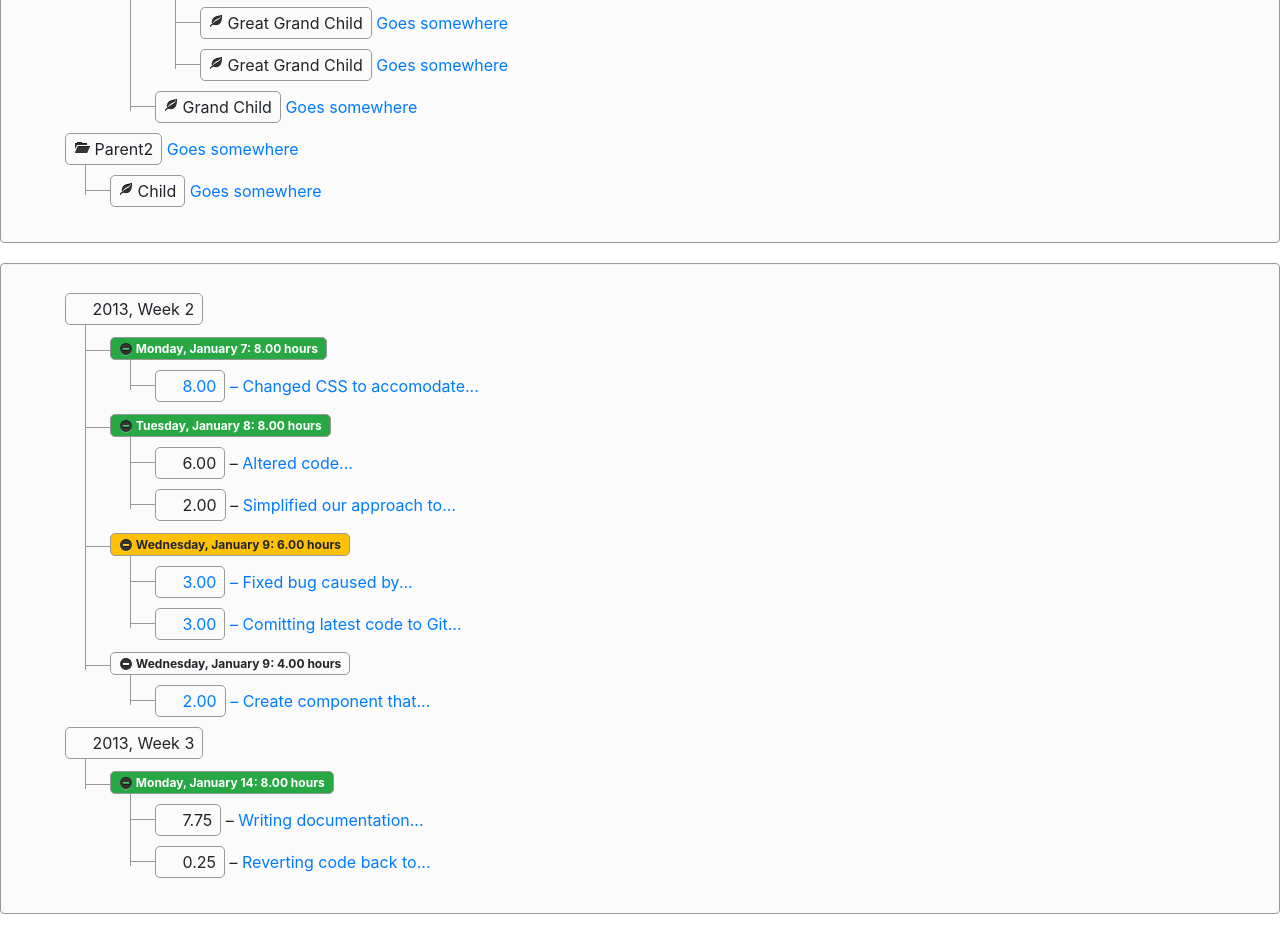
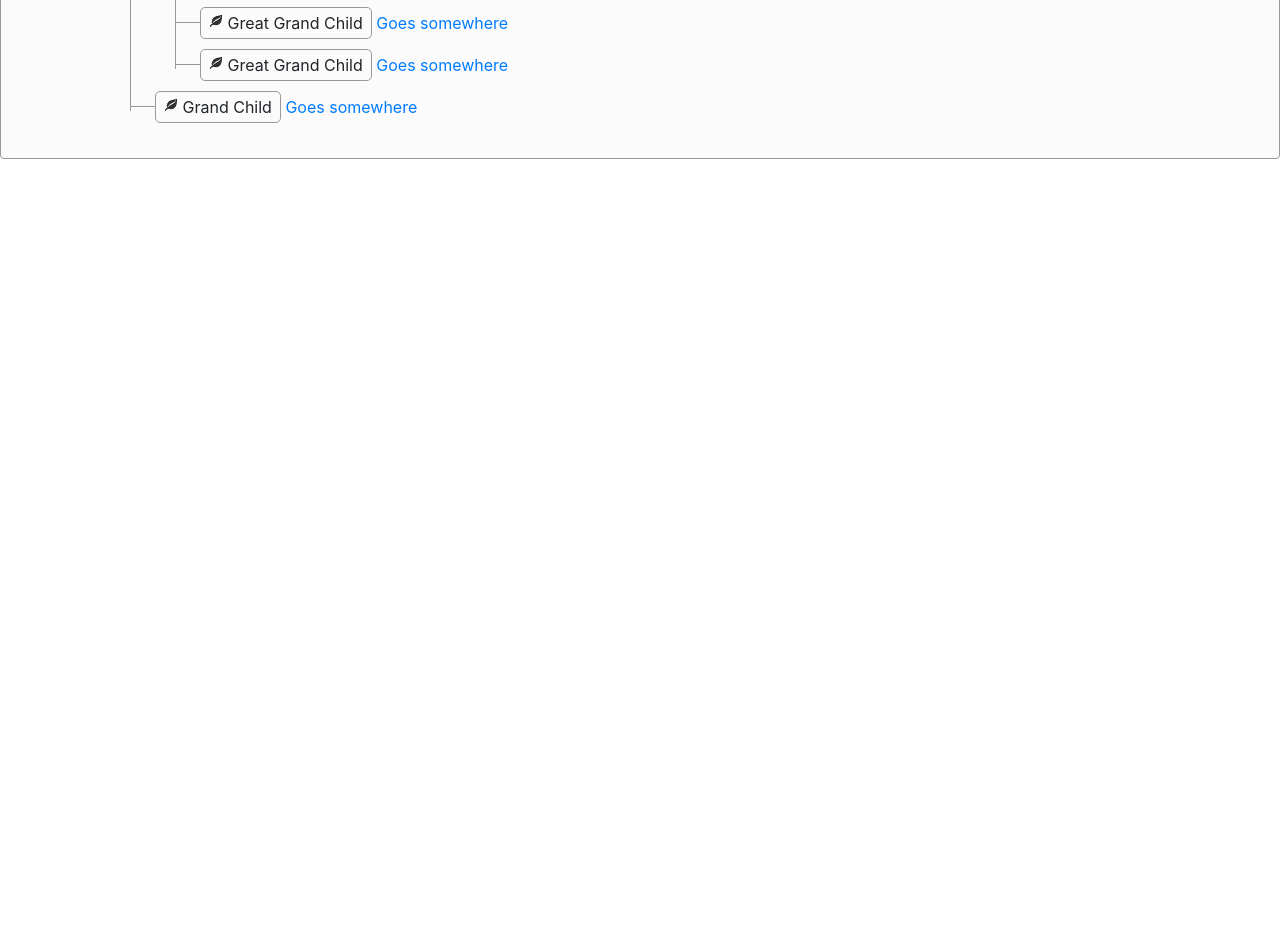
Before and after one commit to fujinlong123/compare, a website built with webpack: page public/spider.html in a window 1280 px wide. Shown: the part 401-1335 px from the top of the page. After the commit the page ends 800 px from the top, so only its background shows below. Built offline with nearby package versions, Linux system fonts and the light colour scheme.

Commit message:
Signed-off-by: 符金龙 <jinlong_fu@kingdee.com>

```diff
--- a/public/spider.html
+++ b/public/spider.html
@@ -13,14 +13,13 @@
 </head>
 
 <body>
-  <div class="tree well">
+  <div class="tree well" id="tree">
 
     <ul>
-
       <li>
 
         <span>
-          <i class="icon-folder-open"></i> Parent</span>
+          <i class="icon-minus-sign"></i> Parent</span>
         <a href="">Goes somewhere</a>
 
         <ul>
@@ -105,7 +104,6 @@
                   </li>
 
                   <li>
-
                     <span>
                       <i class="icon-leaf"></i> Great Grand Child</span>
                     <a href="">Goes somewhere</a>
@@ -132,180 +130,12 @@
 
       </li>
 
-      <li>
 
-        <span>
-          <i class="icon-folder-open"></i> Parent2</span>
-        <a href="">Goes somewhere</a>
-
-        <ul>
-
-          <li>
-
-            <span>
-              <i class="icon-leaf"></i> Child</span>
-            <a href="">Goes somewhere</a>
-
-          </li>
-
-        </ul>
-
-      </li>
 
     </ul>
 
   </div>
 
-
-
-  <div class="tree">
-
-    <ul>
-
-      <li>
-
-        <span>
-          <i class="icon-calendar"></i> 2013, Week 2</span>
-
-        <ul>
-
-          <li>
-
-            <span class="badge badge-success">
-              <i class="icon-minus-sign"></i> Monday, January 7: 8.00 hours</span>
-
-            <ul>
-
-              <li>
-
-                <a href="">
-                  <span>
-                    <i class="icon-time"></i> 8.00</span> &ndash; Changed CSS to accomodate...</a>
-
-              </li>
-
-            </ul>
-
-          </li>
-
-          <li>
-
-            <span class="badge badge-success">
-              <i class="icon-minus-sign"></i> Tuesday, January 8: 8.00 hours</span>
-
-            <ul>
-
-              <li>
-
-                <span>
-                  <i class="icon-time"></i> 6.00</span> &ndash;
-                <a href="">Altered code...</a>
-
-              </li>
-
-              <li>
-
-                <span>
-                  <i class="icon-time"></i> 2.00</span> &ndash;
-                <a href="">Simplified our approach to...</a>
-
-              </li>
-
-            </ul>
-
-          </li>
-
-          <li>
-
-            <span class="badge badge-warning">
-              <i class="icon-minus-sign"></i> Wednesday, January 9: 6.00 hours</span>
-
-            <ul>
-
-              <li>
-
-                <a href="">
-                  <span>
-                    <i class="icon-time"></i> 3.00</span> &ndash; Fixed bug caused by...</a>
-
-              </li>
-
-              <li>
-
-                <a href="">
-                  <span>
-                    <i class="icon-time"></i> 3.00</span> &ndash; Comitting latest code to Git...</a>
-
-              </li>
-
-            </ul>
-
-          </li>
-
-          <li>
-
-            <span class="badge badge-important">
-              <i class="icon-minus-sign"></i> Wednesday, January 9: 4.00 hours</span>
-
-            <ul>
-
-              <li>
-
-                <a href="">
-                  <span>
-                    <i class="icon-time"></i> 2.00</span> &ndash; Create component that...</a>
-
-              </li>
-
-            </ul>
-
-          </li>
-
-        </ul>
-
-      </li>
-
-      <li>
-
-        <span>
-          <i class="icon-calendar"></i> 2013, Week 3</span>
-
-        <ul>
-
-          <li>
-
-            <span class="badge badge-success">
-              <i class="icon-minus-sign"></i> Monday, January 14: 8.00 hours</span>
-
-            <ul>
-
-              <li>
-
-                <span>
-                  <i class="icon-time"></i> 7.75</span> &ndash;
-                <a href="">Writing documentation...</a>
-
-              </li>
-
-              <li>
-
-                <span>
-                  <i class="icon-time"></i> 0.25</span> &ndash;
-                <a href="">Reverting code back to...</a>
-
-              </li>
-
-            </ul>
-
-          </li>
-
-        </ul>
-
-      </li>
-
-    </ul>
-
-  </div>
 
 
 
@@ -321,8 +151,7 @@
 
 
 <script>
-
-  $(".tree").jqueryTree();
+  $("#tree").jqueryTree();
 </script>
 
 </html>
```
